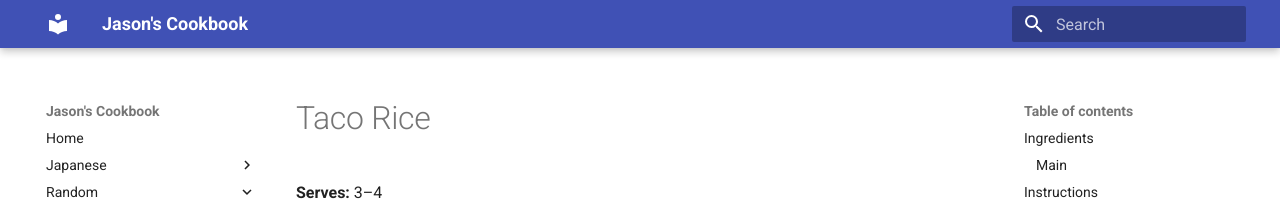
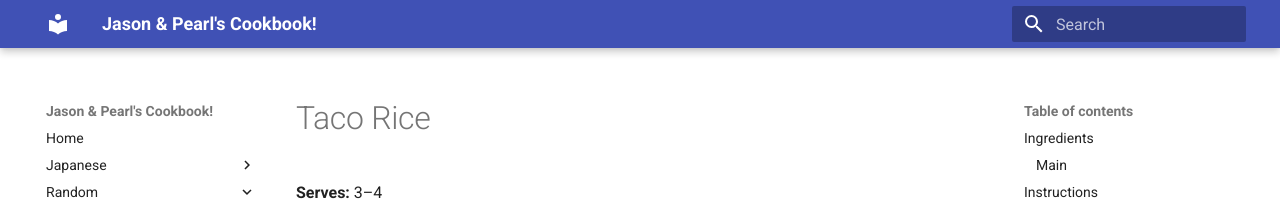
Before and after one commit to glerk/my-cookbook, an MkDocs documentation site: the page built from docs/Random/one-pot-taco-rice.md, in a window 1280 px wide. Shown: the top 206 px of the page. Built offline with MkDocs 1.6.1 and Material for MkDocs 9.7.7, drawn with Linux system fonts in a browser that asks for light colours.

Commit message:
updated mkdocs yaml to J & P's Cookbook

```diff
--- a/mkdocs.yaml
+++ b/mkdocs.yaml
@@ -1,4 +1,4 @@
-site_name: Jason's Cookbook
+site_name: Jason & Pearl's Cookbook!
 
 theme:
   name: material
```
